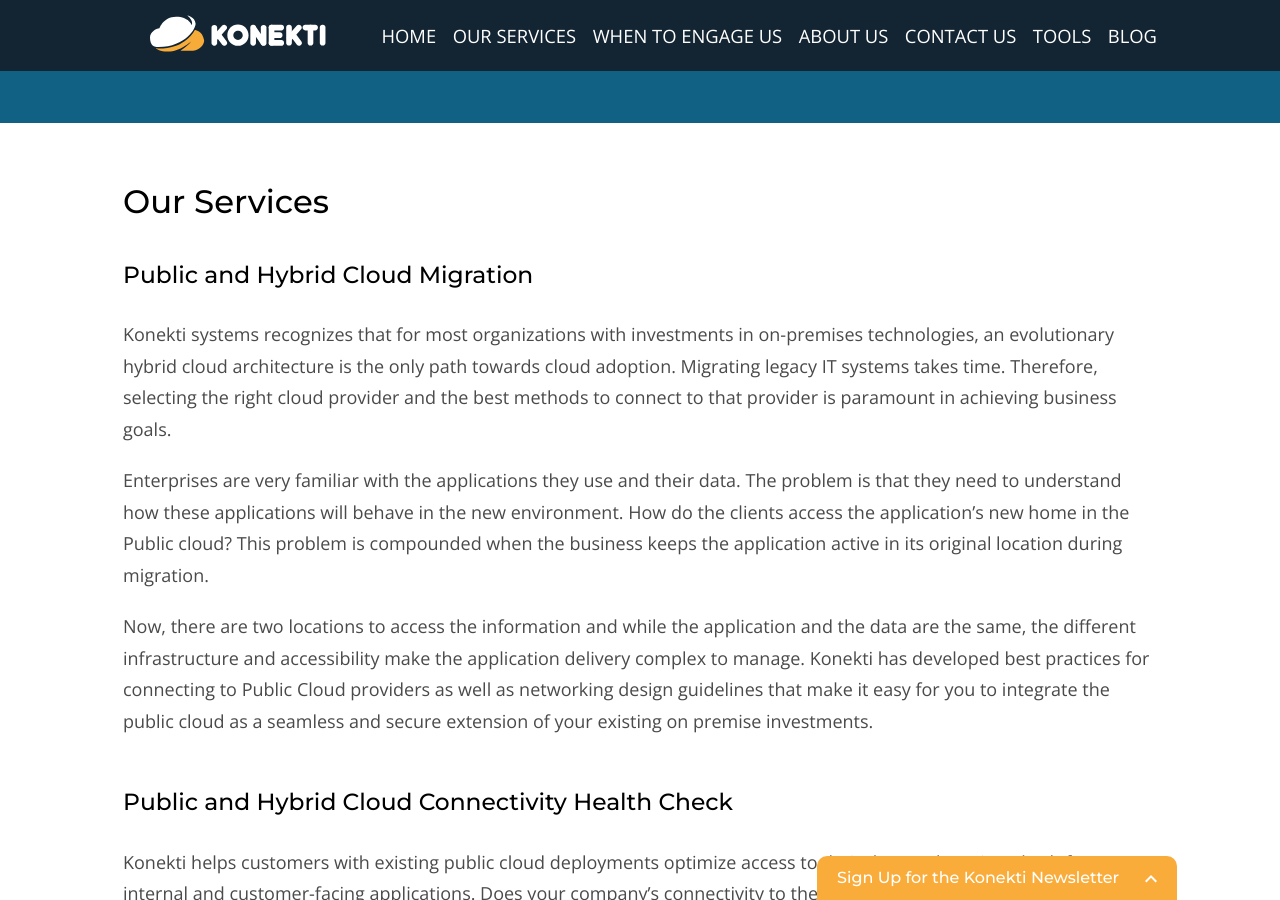
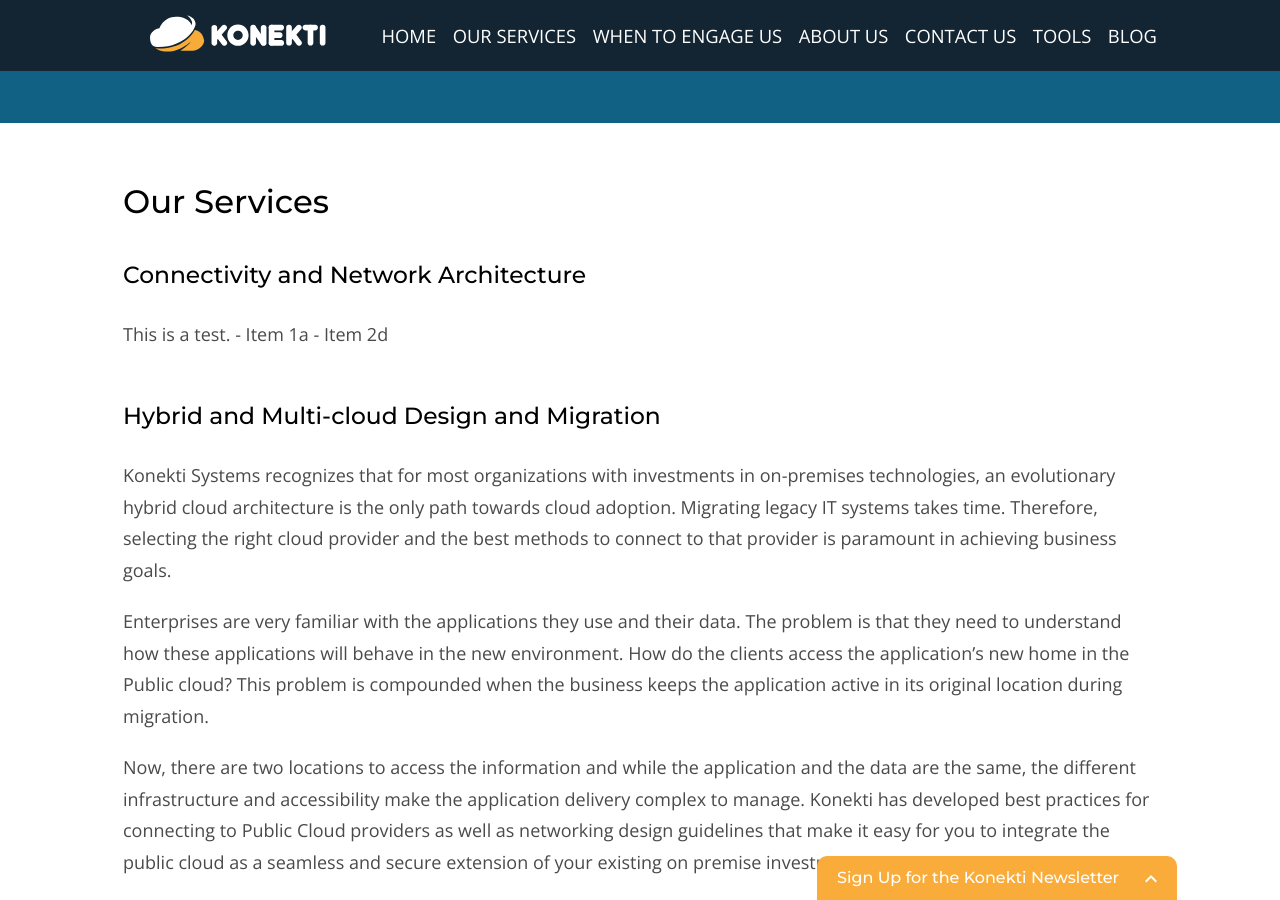
Before and after one commit to konekti/jeffbrl.github.io, a Jekyll site: the page built from _pages/index.md, in a window 1280 px wide and 900 px high, scrolled down 633 px. Built offline with Jekyll 4.4.1, drawn with Linux system fonts in a browser that asks for light colours; nearby versions of some CDN libraries; some of the changed text lies outside the part shown.

Commit message:
Add markdown to services

```diff
--- a/_data/services.yml
+++ b/_data/services.yml
@@ -1,8 +1,18 @@
-- name: Public and Hybrid Cloud Migration
-  details: "Konekti systems recognizes that for most organizations with investments in on-premises technologies, an evolutionary hybrid cloud architecture is the only path towards cloud adoption. Migrating legacy IT systems takes time. Therefore, selecting the right cloud provider and the best methods to connect to that provider is paramount in achieving business goals. \r\n\r\n Enterprises are very familiar with the applications they use and their data. The problem is that they need to understand how these applications will behave in the new environment. How do the clients access the application’s new home in the Public cloud? This problem is compounded when the business keeps the application active in its original location during migration. \r\n\r\n Now, there are two locations to access the information and while the application and the data are the same, the different infrastructure and accessibility make the application delivery complex to manage. Konekti has developed best practices for connecting to Public Cloud providers as well as networking design guidelines that make it easy for you to integrate the public cloud as a seamless and secure extension of your existing on premise investments."
+- name: Connectivity and Network Architecture
+  details: >
+    This is a test.
+    - Item 1a
+    - Item 2d
 
-- name: Public and Hybrid Cloud Connectivity Health Check
-  details: "Konekti helps customers with existing public cloud deployments optimize access to their data and services, both for internal and customer-facing applications. Does your company’s connectivity to the public cloud meet your business requirements in terms of cost, bandwidth, reliability, and general performance? \r\n\r\n We can work with your team to identify potentials avenues for cost reduction, performance improvement, and enhanced reliability.  Our Public Cloud Health Check offering provides corporation networking best practices within the cloud infrastructure as well for accessing the public cloud. In addition, this offering will provide an analysis of your cloud deployment’s security posture and recommend enhancements for redundancy and availability. \r\n\r\n Finally, our health check report will be a vital tool for enterprises to reduce access costs to the public cloud by suggesting alternatives for public cloud access (MPLS, VPN, direct connection to IaaS provider) and weighing each option’s benefit."
+- name: Hybrid and Multi-cloud Design and Migration
+  details: "Konekti Systems recognizes that for most organizations with investments in on-premises technologies, an evolutionary hybrid cloud architecture is the only path towards cloud adoption. Migrating legacy IT systems takes time. Therefore, selecting the right cloud provider and the best methods to connect to that provider is paramount in achieving business goals. \r\n\r\n Enterprises are very familiar with the applications they use and their data. The problem is that they need to understand how these applications will behave in the new environment. How do the clients access the application’s new home in the Public cloud? This problem is compounded when the business keeps the application active in its original location during migration. \r\n\r\n Now, there are two locations to access the information and while the application and the data are the same, the different infrastructure and accessibility make the application delivery complex to manage. Konekti has developed best practices for connecting to Public Cloud providers as well as networking design guidelines that make it easy for you to integrate the public cloud as a seamless and secure extension of your existing on premise investments."
+
+- name: Modernization of the Enterprise Branch Office using SD-WAN
+  details: >-
+    The public cloud’s wholesale transformation of IT includes a shifting in enterprise IT requirements for the wide-area
+    network (WAN). The viability of traditional network architectures for interconnecting hundreds or even thousands of remote
+    offices, or branches, is rapidly decreasing as enterprises consume IT as a utility. More agile, secure, and dynamic WAN is
+    needed.
 
 - name: Public Cloud Business Continuity Assurance
   details: "Public clouds such as AWS, Azure, and GCP offer many tools aiming at providing high levels of availability and methods to minimize catastrophic failures. Konekti understands these various options and will work with your team to design and implement a disaster avoidance and recovery mechanism that meets your business’s requirements."
```
